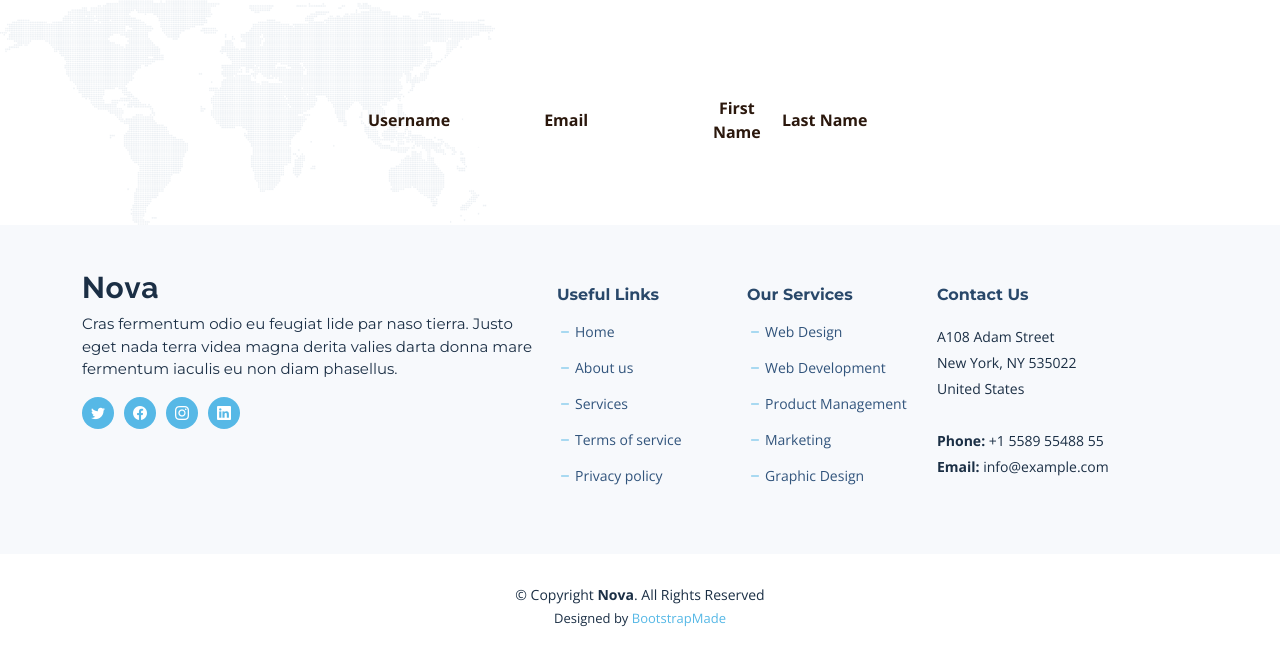
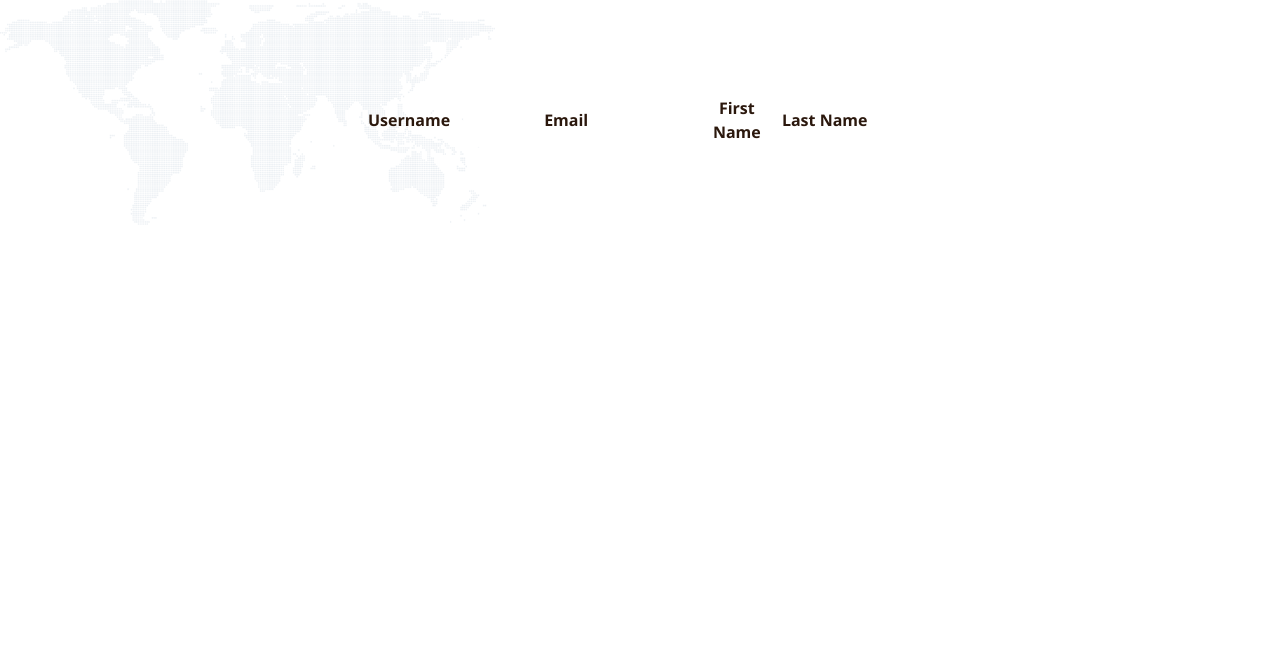
Before and after one commit to cjh242/intexwebsite, a Node server app: template views/adminedit.ejs in a window 1280 px wide. Shown: the part 310-969 px from the top of the page. After the commit the page ends 535 px from the top, so only its background shows below. Run offline with Node 20, Linux system fonts and the light colour scheme; the template is opened without the code that fills it, so the values that code supplies are empty; some libraries are stand-ins or nearby versions.

Commit message:
goobye admin footer

```diff
--- a/views/adminedit.ejs
+++ b/views/adminedit.ejs
@@ -140,79 +140,6 @@
 
   </main><!-- End #main -->
 
-  <!-- ======= Footer ======= -->
-  <footer id="footer" class="footer">
-
-    <div class="footer-content">
-      <div class="container">
-        <div class="row gy-4">
-          <div class="col-lg-5 col-md-12 footer-info">
-            <a href="index.html" class="logo d-flex align-items-center">
-              <span>Nova</span>
-            </a>
-            <p>Cras fermentum odio eu feugiat lide par naso tierra. Justo eget nada terra videa magna derita valies darta donna mare fermentum iaculis eu non diam phasellus.</p>
-            <div class="social-links d-flex  mt-3">
-              <a href="#" class="twitter"><i class="bi bi-twitter"></i></a>
-              <a href="#" class="facebook"><i class="bi bi-facebook"></i></a>
-              <a href="#" class="instagram"><i class="bi bi-instagram"></i></a>
-              <a href="#" class="linkedin"><i class="bi bi-linkedin"></i></a>
-            </div>
-          </div>
-
-          <div class="col-lg-2 col-6 footer-links">
-            <h4>Useful Links</h4>
-            <ul>
-              <li><i class="bi bi-dash"></i> <a href="#">Home</a></li>
-              <li><i class="bi bi-dash"></i> <a href="#">About us</a></li>
-              <li><i class="bi bi-dash"></i> <a href="#">Services</a></li>
-              <li><i class="bi bi-dash"></i> <a href="#">Terms of service</a></li>
-              <li><i class="bi bi-dash"></i> <a href="#">Privacy policy</a></li>
-            </ul>
-          </div>
-
-          <div class="col-lg-2 col-6 footer-links">
-            <h4>Our Services</h4>
-            <ul>
-              <li><i class="bi bi-dash"></i> <a href="#">Web Design</a></li>
-              <li><i class="bi bi-dash"></i> <a href="#">Web Development</a></li>
-              <li><i class="bi bi-dash"></i> <a href="#">Product Management</a></li>
-              <li><i class="bi bi-dash"></i> <a href="#">Marketing</a></li>
-              <li><i class="bi bi-dash"></i> <a href="#">Graphic Design</a></li>
-            </ul>
-          </div>
-
-          <div class="col-lg-3 col-md-12 footer-contact text-center text-md-start">
-            <h4>Contact Us</h4>
-            <p>
-              A108 Adam Street <br>
-              New York, NY 535022<br>
-              United States <br><br>
-              <strong>Phone:</strong> +1 5589 55488 55<br>
-              <strong>Email:</strong> info@example.com<br>
-            </p>
-
-          </div>
-
-        </div>
-      </div>
-    </div>
-
-    <div class="footer-legal">
-      <div class="container">
-        <div class="copyright">
-          &copy; Copyright <strong><span>Nova</span></strong>. All Rights Reserved
-        </div>
-        <div class="credits">
-          <!-- All the links in the footer should remain intact. -->
-          <!-- You can delete the links only if you purchased the pro version. -->
-          <!-- Licensing information: https://bootstrapmade.com/license/ -->
-          <!-- Purchase the pro version with working PHP/AJAX contact form: https://bootstrapmade.com/nova-bootstrap-business-template/ -->
-          Designed by <a href="https://bootstrapmade.com/">BootstrapMade</a>
-        </div>
-      </div>
-    </div>
-  </footer><!-- End Footer --><!-- End Footer -->
-
   <a href="#" class="scroll-top d-flex align-items-center justify-content-center"><i class="bi bi-arrow-up-short"></i></a>
 
   <div id="preloader"></div>
```
